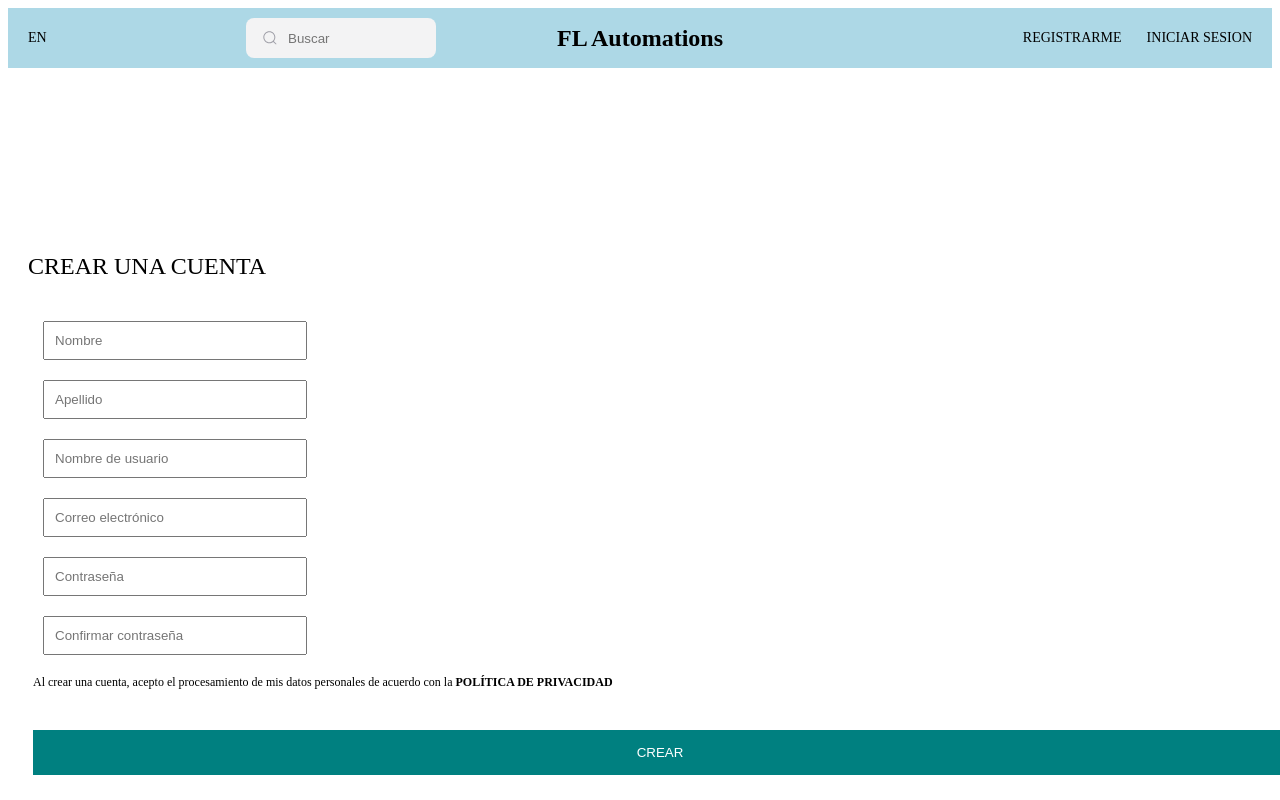
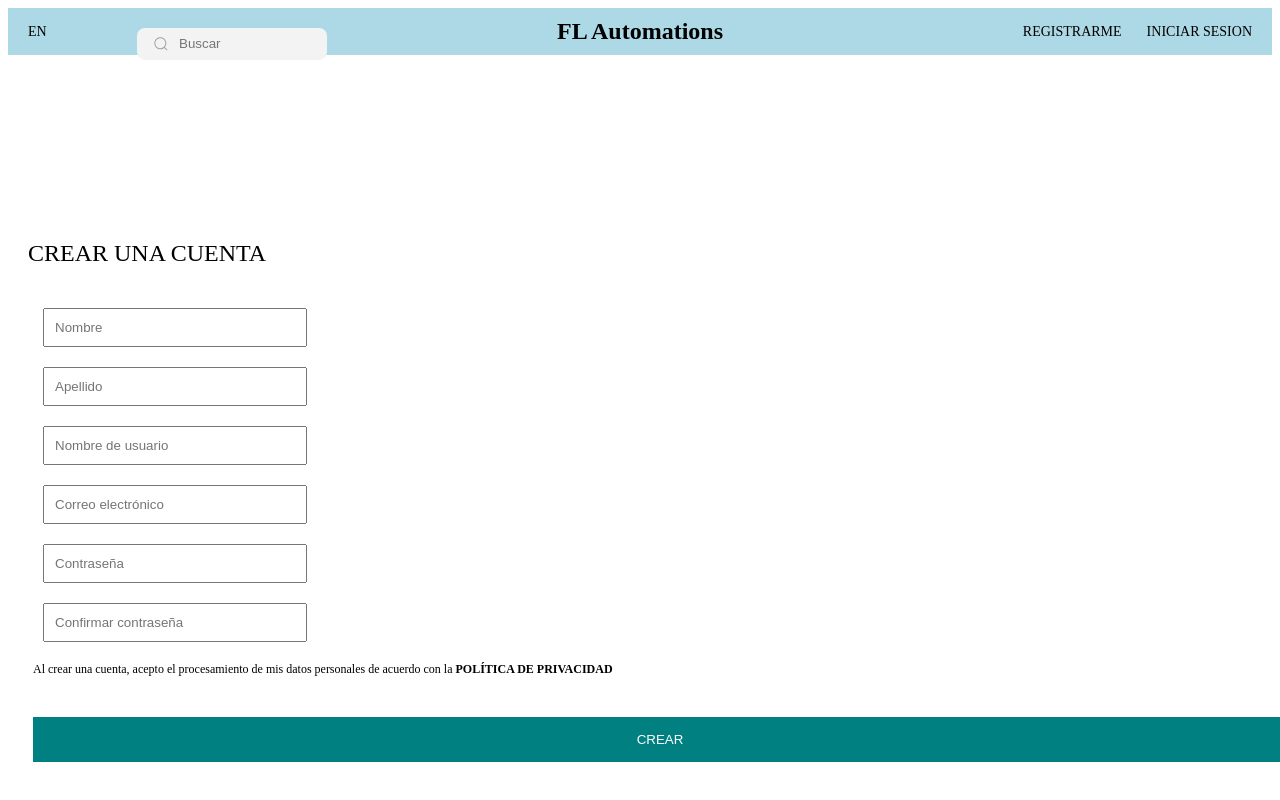
Before and after one commit to FLucena/flautomations-next, a Next.js app: page /register in a window 1280 px wide. Shown: the top 800 px of the page. Built offline with nearby package versions, Linux system fonts and the light colour scheme.

Commit message:
added search page v3

```diff
--- a/src/components/Card.jsx
+++ b/src/components/Card.jsx
@@ -44,9 +44,9 @@ const styles = {
   },
 };
 
-const Card = ({ title, description, imageUrl, linkUrl }) => {
+const Card = ({ title, description, imageUrl, id }) => {
   return (
-    <Link href={linkUrl} style={{ textDecoration: 'none' }}>
+    <Link href={`/api/posts/${id}`} style={{ textDecoration: 'none' }}>
         <div style={styles.card}>
           {imageUrl ? (
             <div style={styles.imageContainer}>
--- a/src/components/Navbar.jsx
+++ b/src/components/Navbar.jsx
@@ -61,7 +61,8 @@ const Navbar = () => {
   return (
     <>
       <Head>
-        <style>{`
+        <style>
+          {`
             .input::placeholder {
               color: #9e9ea7;
             }
@@ -71,7 +72,8 @@ const Navbar = () => {
               background-color: #fff;
               box-shadow: 0 0 0 4px rgb(234 76 137 / 10%);
             }
-        `}</style>
+          `}
+        </style>
       </Head>
       <div style={styles.container}>
         <div style={styles.wrapper}>
--- a/src/components/Post.jsx
+++ b/src/components/Post.jsx
@@ -6,8 +6,8 @@ import React, { useEffect, useState } from 'react'
 const styles = {
   wrapper: {
     display: 'flex',
-    flexDirection: 'column', // add this line to stack flex items vertically
-    justifyContent: 'center', // updated line to center the container horizontally
+    flexDirection: 'column',
+    justifyContent: 'center',
     alignItems: 'center',
     padding: '2rem',
     borderRadius: '12px',
@@ -29,8 +29,8 @@ const styles = {
     display: 'flex',
     justifyContent: 'center',
     alignItems: 'center',
-    width: '100%', // Set the width of the video container to be 100% of its parent container
-    maxWidth: '100%', // Set the maximum width of the video container to be 100% of its parent container
+    width: '100%',
+    maxWidth: '100%',
     border: 'none',
     marginBottom: '20px',
   },
--- a/src/components/Search.jsx
+++ b/src/components/Search.jsx
@@ -18,7 +18,6 @@ const Search = ({ onSearch }) => {
   const styles = {
     input: {
       width: '100%',
-      height: '40px',
       lineHeight: '28px',
       padding: '0 1rem',
       paddingLeft: '2.5rem',
@@ -38,10 +37,10 @@ const Search = ({ onSearch }) => {
      },
     group: {
       display: 'flex',
-      lineHeight: '28px',
       alignItems: 'center',
-      position: 'relative',
+      position: 'absolute',
       maxWidth: '190px',
+      marginTop: '3vh',
     },
   };
 
--- a/src/pages/api/posts/searchPage.js
+++ b/src/pages/api/posts/searchPage.js
@@ -24,7 +24,7 @@ export default async function handler(req, res) {
     const rowValuesList = [];
     await sheet.loadCells();
 
-    for (let row = 1; row < numRows; row++) {
+    for (let row = 0; row < numRows; row++) {
       const rowValues = [];
       for (let col = 0; col < 4; col++) {
         const cell = sheet.getCell(row, col);
@@ -45,7 +45,7 @@ export default async function handler(req, res) {
                 title={decodeURIComponent(rowValues[0])}
                 description={decodeURIComponent(rowValues[1])}
                 imageUrl={decodeURIComponent(rowValues[3])}
-                linkUrl=''
+                id={index+1}
               />
             </li>
           ))}
```
Lines whose indentation alone changed are shown as unchanged.
